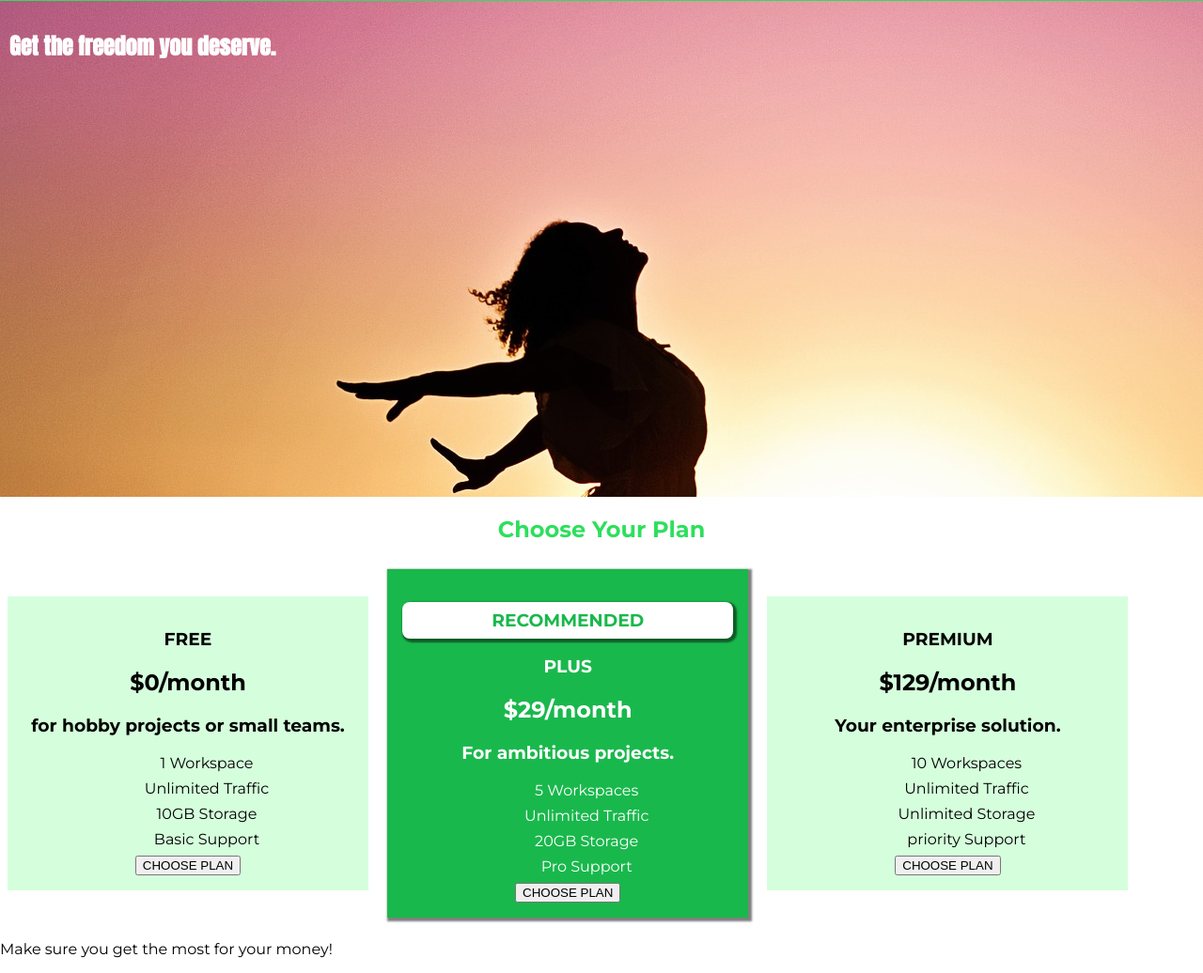
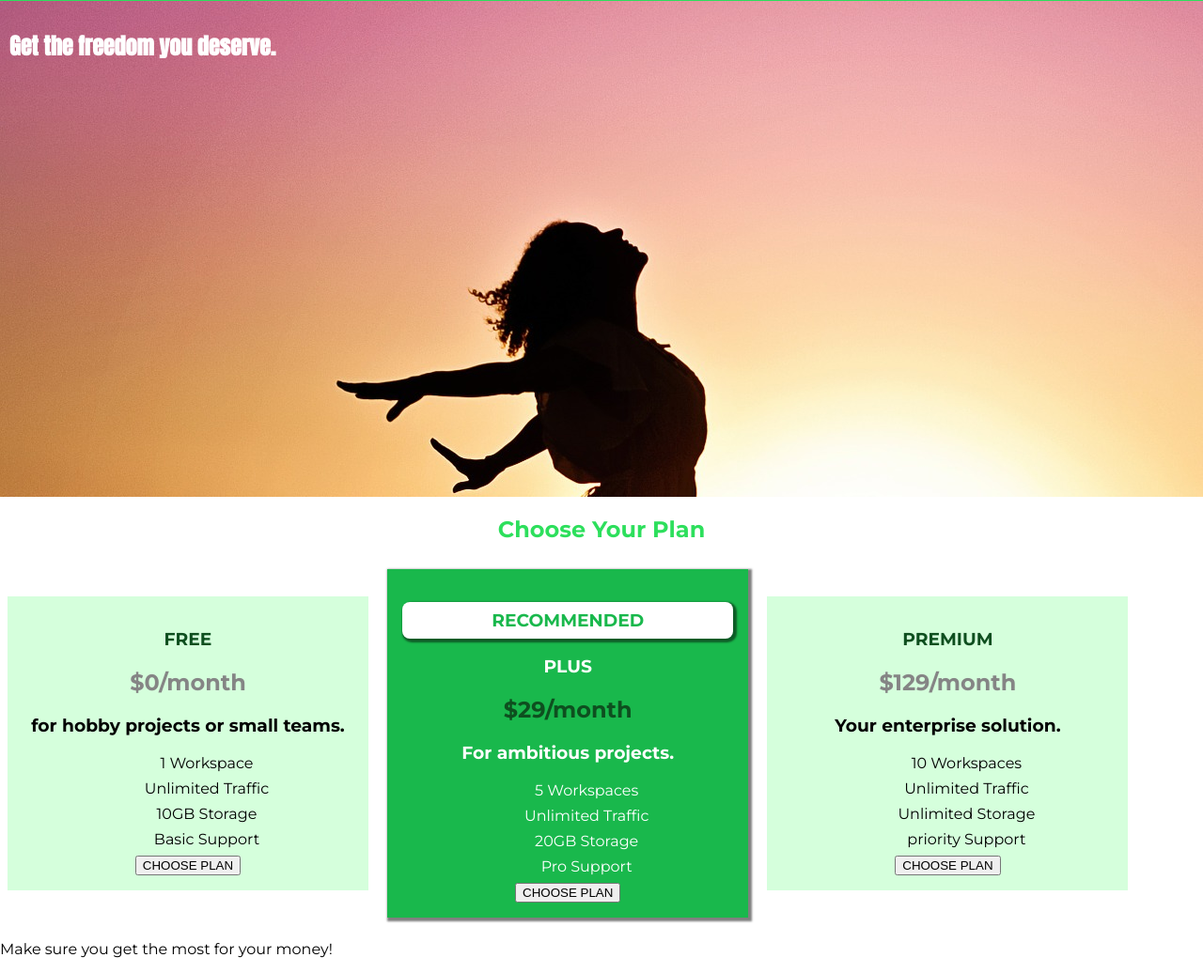
Before and after one commit to BrilliantPhoenix2024/Learning-HtmlCss, a plain HTML site: page Formatting_with_CSS/Practicing the Basics/index.html in a window 1280 px wide. Shown: the part 42-1078 px from the top of the page at 94% size. Drawn offline with Linux system fonts and the light colour scheme.

Commit message:
Working on the Title and the Price of our Packages

```diff
--- a/Formatting_with_CSS/Practicing the Basics/index.html
+++ b/Formatting_with_CSS/Practicing the Basics/index.html
@@ -45,8 +45,8 @@
         <h1 class="section-title">Choose Your Plan</h1>
         <div>
           <article class="plan">
-            <h1>FREE</h1>
-            <h2>$0/month</h2>
+            <h1 class="plan__title">FREE</h1>
+            <h2 class="plan__price">$0/month</h2>
             <h3>for hobby projects or small teams.</h3>
             <ul class="plan__features">
               <li>1 Workspace</li>
@@ -61,8 +61,8 @@
 
           <article class="plan plan__highlighted">
             <h1 class="plan__annotation">RECOMMENDED</h1>
-            <h1>PLUS</h1>
-            <h2>$29/month</h2>
+            <h1 class="plan__title">PLUS</h1>
+            <h2 class="plan__price">$29/month</h2>
             <h3>For ambitious projects.</h3>
             <ul class="plan__features">
               <li>5 Workspaces</li>
@@ -76,9 +76,9 @@
           </article>
 
           <article class="plan">
-            <h1>PREMIUM</h1>
+            <h1 class="plan__title">PREMIUM</h1>
 
-            <h2>$129/month</h2>
+            <h2 class="plan__price">$129/month</h2>
             <h3>Your enterprise solution.</h3>
             <ul class="plan__features">
               <li>10 Workspaces</li>
--- a/Formatting_with_CSS/Practicing the Basics/style.css
+++ b/Formatting_with_CSS/Practicing the Basics/style.css
@@ -48,13 +48,29 @@ body {
   border-radius: 8px;
 }
 
+.plan__title {
+  color: #0e4f1f;
+}
+
+.plan__price {
+  color: #858585;
+}
+
+.plan__highlighted .plan__title {
+  color: white;
+}
+
+.plan__highlighted .plan__price {
+  color: #0e4f1f;
+}
+
 .plan__features {
   list-style: none;
   margin: 0;
 }
 
-.plan__features li{
-margin: 8px 0;
+.plan__features li {
+  margin: 8px 0;
 }
 
 /* h1 {
```
